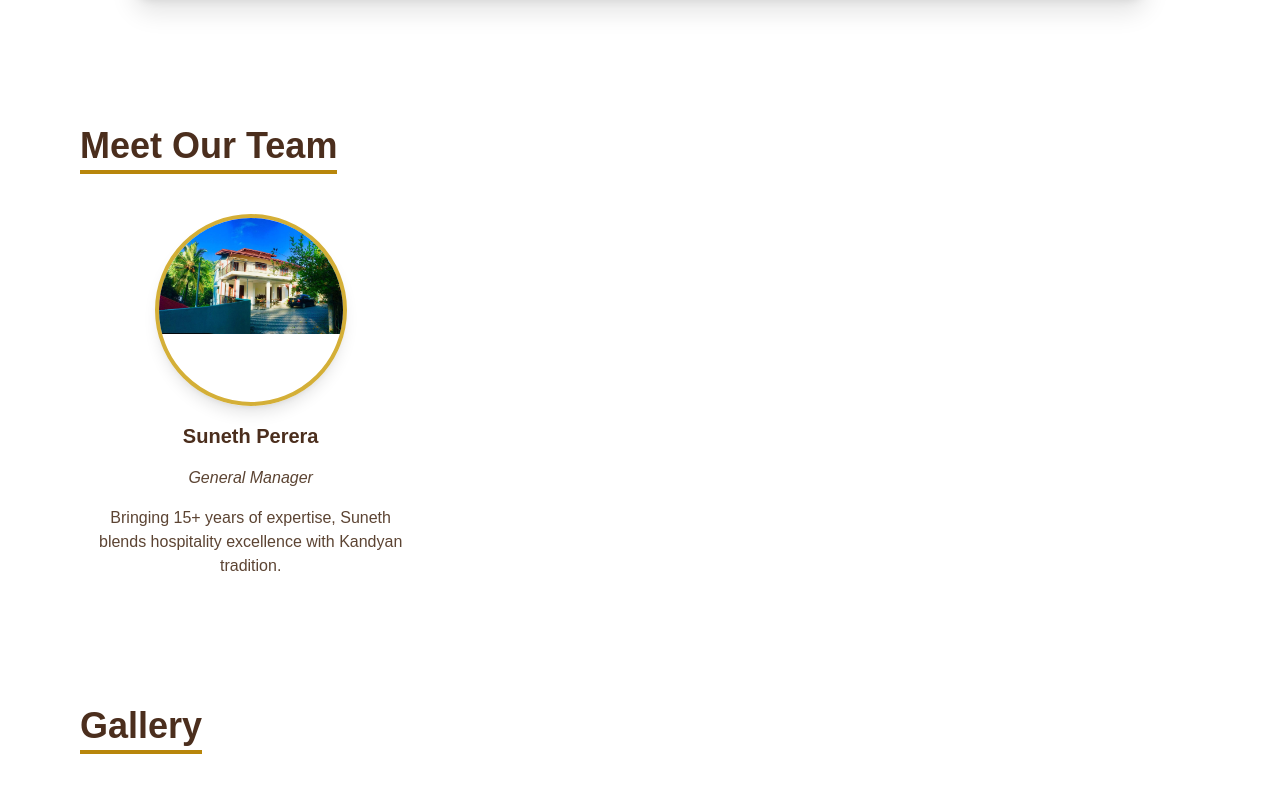
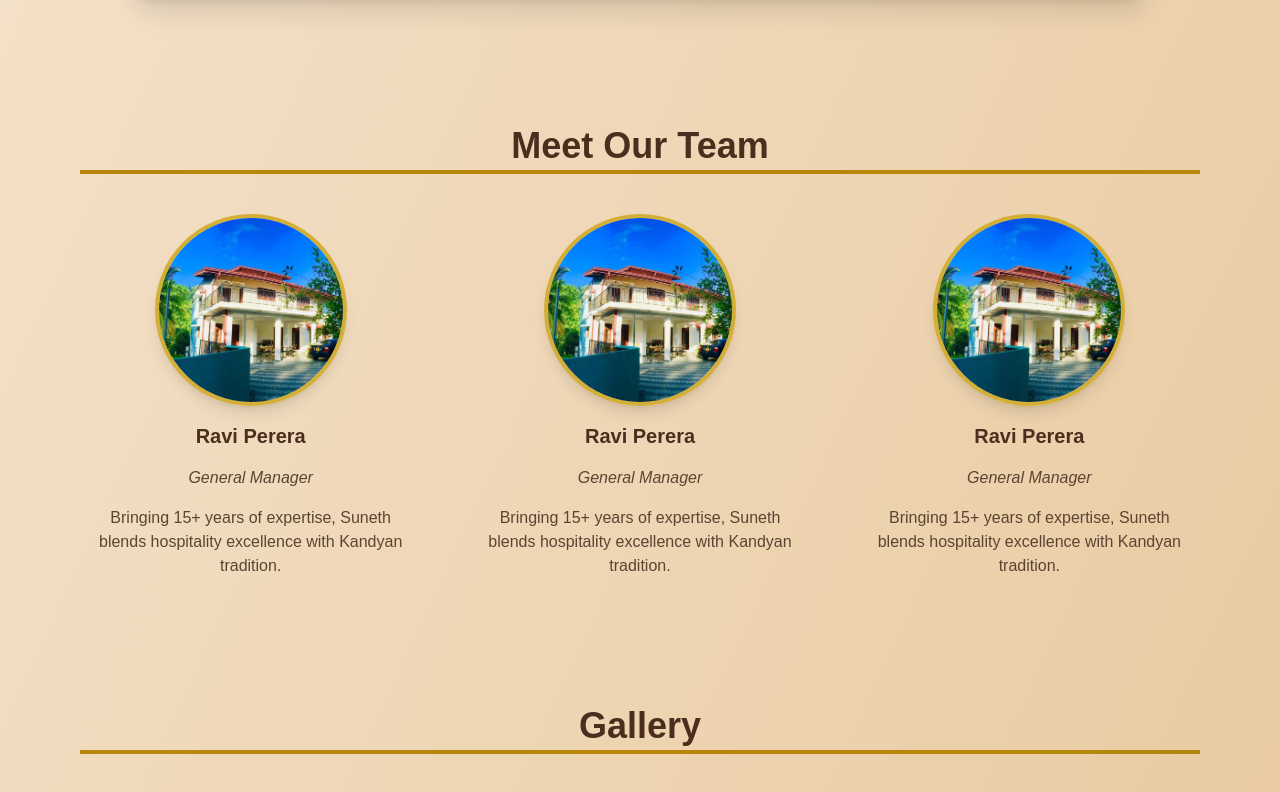
Before and after one commit to kanee98/sunset-forest-villa, a Next.js app: page /about in a window 1280 px wide. Shown: the part 1428-2220 px from the top of the page. Built offline with nearby package versions, Linux system fonts and the light colour scheme.

Commit message:
about us ui fix

```diff
--- a/app/about/page.tsx
+++ b/app/about/page.tsx
@@ -8,6 +8,8 @@ export default function AboutPage() {
   return (
     <>
       <Navbar />
+      {/* Page Wrapper with Gradient Background */}
+      <div className="bg-gradient-to-br from-[#F7E9D7] to-[#E8C89C] min-h-screen">
 
         {/* Hero Section */}
         <section
@@ -21,7 +23,6 @@ export default function AboutPage() {
         </section>
 
         <main className="max-w-7xl mx-auto px-6 sm:px-12 lg:px-20 pt-[90px] pb-24 space-y-32">
-
           {/* Our Story & Image */}
           <section className="grid grid-cols-1 md:grid-cols-2 gap-16 items-center">
             <div>
@@ -68,37 +69,65 @@ export default function AboutPage() {
 
           {/* Team Section */}
           <section>
-          <h2 className="text-4xl font-bold text-[#4B2E1D] mb-10 border-b-4 border-[#B8860B] inline-block pb-1">
+            <h2 className="text-4xl font-bold text-[#4B2E1D] mb-10 border-b-4 border-[#B8860B] pb-1 text-center">
               Meet Our Team
             </h2>
 
             <div className="grid grid-cols-1 sm:grid-cols-2 md:grid-cols-3 gap-12 max-w-6xl mx-auto">
-            {/* Manager */}
-            <div className="flex flex-col items-center text-center space-y-4">
-              <div className="w-48 h-48 rounded-full overflow-hidden shadow-lg border-4 border-[#D4AF37]">
+              <div className="flex flex-col items-center text-center space-y-4 place-items-center">
+                <div className="relative w-48 h-48 rounded-full overflow-hidden shadow-lg border-4 border-[#D4AF37]">
                     <Image
                         src="/bg.jpg"
                         alt="Suneth Perera"
-                  width={192}
-                  height={192}
+                        fill
                         className="object-cover"
                         priority
                     />
                 </div>
-              <h3 className="text-xl font-semibold text-[#4B2E1D]">Suneth Perera</h3>
+                <h3 className="text-xl font-semibold text-[#4B2E1D]">Ravi Perera</h3>
                 <p className="italic text-[#5C4433]">General Manager</p>
                 <p className="max-w-xs text-[#5C4433]">
                   Bringing 15+ years of expertise, Suneth blends hospitality excellence with Kandyan tradition.
                 </p>
               </div>
-
-            {/* Add more team members similarly if needed */}
+              <div className="flex flex-col items-center text-center space-y-4 place-items-center">
+                <div className="relative w-48 h-48 rounded-full overflow-hidden shadow-lg border-4 border-[#D4AF37]">
+                    <Image
+                        src="/bg.jpg"
+                        alt="Suneth Perera"
+                        fill
+                        className="object-cover"
+                        priority
+                    />
+                </div>
+                <h3 className="text-xl font-semibold text-[#4B2E1D]">Ravi Perera</h3>
+                <p className="italic text-[#5C4433]">General Manager</p>
+                <p className="max-w-xs text-[#5C4433]">
+                  Bringing 15+ years of expertise, Suneth blends hospitality excellence with Kandyan tradition.
+                </p>
+              </div>
+              <div className="flex flex-col items-center text-center space-y-4 place-items-center">
+                <div className="relative w-48 h-48 rounded-full overflow-hidden shadow-lg border-4 border-[#D4AF37]">
+                    <Image
+                        src="/bg.jpg"
+                        alt="Suneth Perera"
+                        fill
+                        className="object-cover"
+                        priority
+                    />
+                </div>
+                <h3 className="text-xl font-semibold text-[#4B2E1D]">Ravi Perera</h3>
+                <p className="italic text-[#5C4433]">General Manager</p>
+                <p className="max-w-xs text-[#5C4433]">
+                  Bringing 15+ years of expertise, Suneth blends hospitality excellence with Kandyan tradition.
+                </p>
+              </div>
             </div>
           </section>
 
-        {/* Image Gallery */}
+          {/* Gallery */}
           <section>
-          <h2 className="text-4xl font-bold text-[#4B2E1D] mb-10 border-b-4 border-[#B8860B] inline-block pb-1 text-center">
+            <h2 className="text-4xl font-bold text-[#4B2E1D] mb-10 border-b-4 border-[#B8860B] pb-1 text-center">
               Gallery
             </h2>
 
@@ -127,7 +156,9 @@ export default function AboutPage() {
               ))}
             </div>
           </section>
+
         </main>
+      </div>
 
       <Footer />
     </>
--- a/components/Footer.tsx
+++ b/components/Footer.tsx
@@ -1,6 +1,6 @@
 export default function Footer() {
   return (
-    <footer id="contact" className="bg-primary text-gray-400 py-6 text-center border-t border-gray-700">
+    <footer id="contact" className="bg-[#4B2E1D] text-white py-6 text-center border-t border-gray-700">
       <p>&copy; {new Date().getFullYear()} Sunset Forest Villa. All rights reserved.</p>
     </footer>
   );
```
Lines whose indentation alone changed are shown as unchanged.
